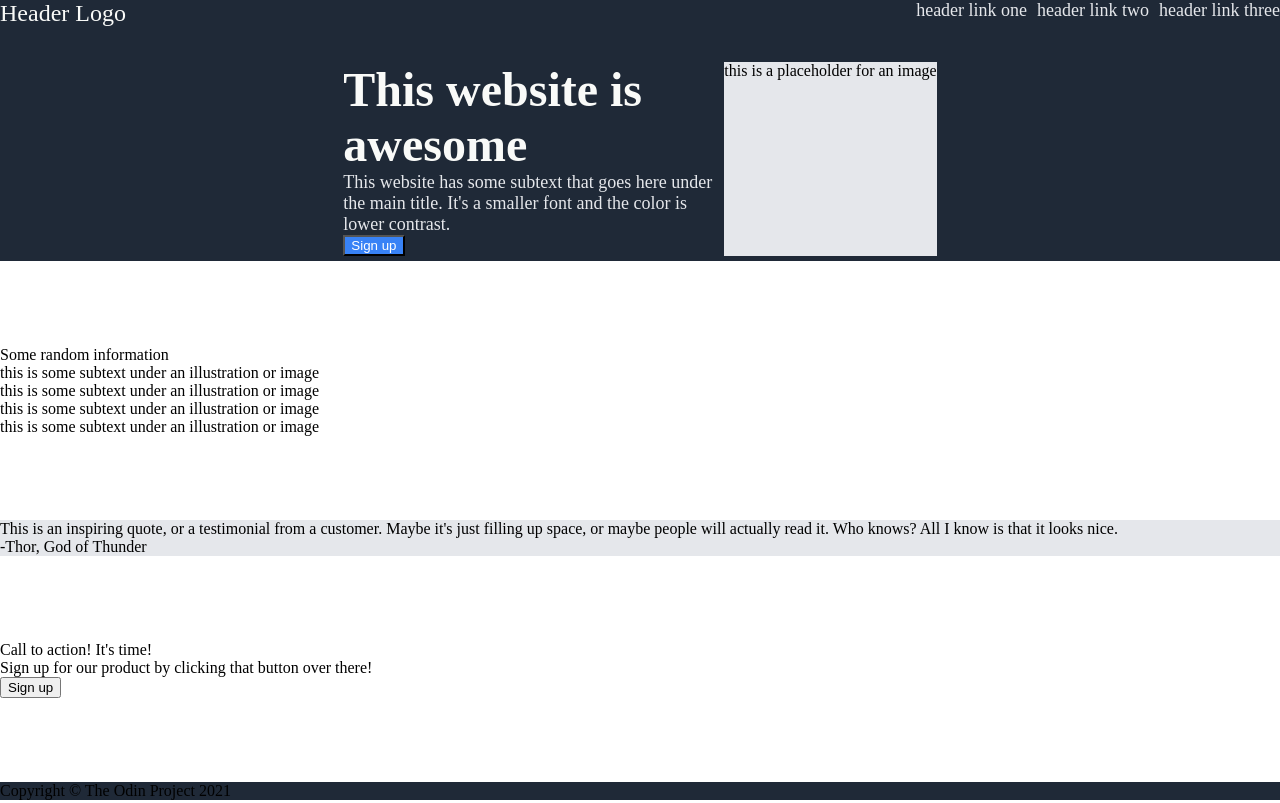
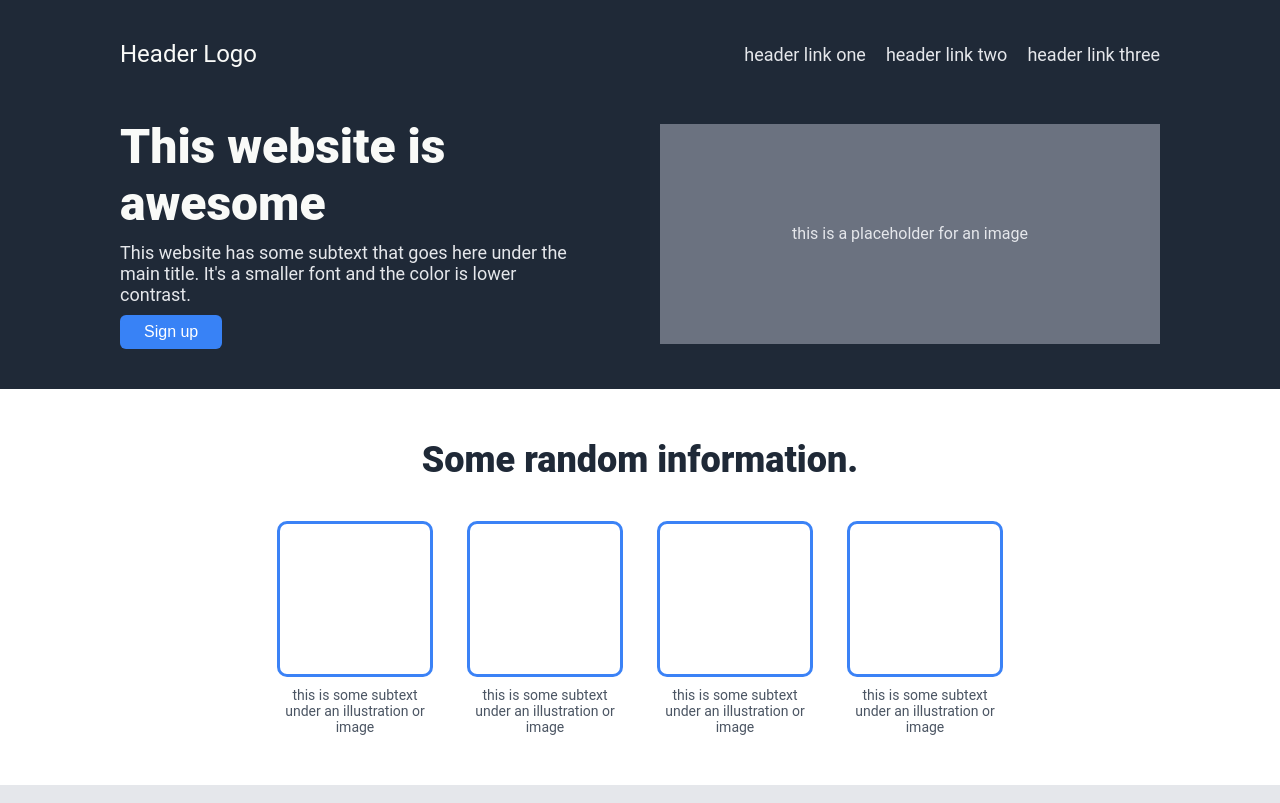
Before and after one commit to Hannah-Rose03/Landing_Page, a plain HTML site: page index.html in a window 1280 px wide. Shown: the top 803 px of the page. Drawn offline with Linux system fonts and the light colour scheme.

Commit message:
Finish styling with flex containers.

```diff
--- a/index.html
+++ b/index.html
@@ -33,18 +33,27 @@
     </div>
 
     <div class="random">
-        <div class="header">Some random information</div>
+        <div class="header">Some random information.</div>
         <div class="squares">
-            <!-- <img> -->
-            <div class="text">this is some subtext under an illustration or image</div>
-            <!-- <img> -->
-            <div class="text">this is some subtext under an illustration or image</div>
-            <!-- <img> -->
-            <div class="text">this is some subtext under an illustration or image</div>
-            <!-- <img> -->
-            <div class="text">this is some subtext under an illustration or image</div>
+            <div class="box">
+                <div class="square"></div>
+                <div class="text">this is some subtext under an illustration or image</div>
+            </div>
+            <div class="box">
+                <div class="square"></div>
+                <div class="text">this is some subtext under an illustration or image</div>
+            </div>
+            <div class="box">
+                <div class="square"></div>
+                <div class="text">this is some subtext under an illustration or image</div>
+            </div>
+            <div class="box">
+                <div class="square"></div>
+                <div class="text">this is some subtext under an illustration or image</div>
+            </div>
         </div>
     </div>
+
 
     <div class="quote">
         <div class="words">This is an inspiring quote, or a testimonial from a
--- a/style.css
+++ b/style.css
@@ -4,18 +4,21 @@ body {
     display: flex;
     flex-direction: column;
     justify-content: space-between;
+    font-family: 'ROBOTO';
 }
 
 .hero {
     background-color: #1F2937;
     display: flex;
     flex-direction: column;
-    gap: 30px;
+    gap: 50px;
+    padding: 40px 120px;
 }
 
 .nav {
     display: flex;
     justify-content: space-between;
+    align-items: center;
 }
 
 .logo {
@@ -34,7 +37,7 @@ body {
 ul {
     display: flex;
     list-style-type: none;
-    gap: 10px;
+    gap: 20px;
     padding:0;
     margin: 0;
 
@@ -48,13 +51,13 @@ a {
 
 .hero-mid {
     display: flex;
-    justify-content: center;
-    justify-items: center;
-    padding: 5px;
+    justify-content: space-between;
+    align-items: center;
+    gap: 60px;
 }
 
 .awesome {
-    max-width: 30%;
+    max-width: 45%;
 }
 
 .title {
@@ -64,27 +67,161 @@ a {
 }
 
 .context {
-     font-size: 18px;
-    color: #E5E7EB
+    font-size: 18px;
+    color: #E5E7EB;
+    padding: 10px 0px;
 }
 
 .button{
     background-color: #3882F6;
     color: white;
+    padding: 8px 24px;
+    border: none;
+    border-radius: 6px;
+    font-size: 16px;
+    cursor: pointer;
 }
 
 .placeholder {
-    background-color: #E5E7EB;
+    background-color: #6B7280;
+    width: 500px;
+    height: 220px;
+    display: flex;
+    align-items: center;
+    justify-content: center;
+    color: #E5E7EB;
+    font-size: 16px;
 }
 
-.alt-text {
+.random {
+  display: flex;
+  flex-direction: column;
+  align-items: center;
+  justify-content: center;
+  padding: 50px 0;
+}
 
+.header {
+  font-size: 36px;
+  font-weight: 900;
+  color: #1F2937;
+  margin-bottom: 40px;
+}
+
+.squares {
+  display: flex;
+  gap: 40px;
+  flex-wrap: wrap; /* optional for responsiveness */
+  justify-content: center;
+}
+
+.box {
+  display: flex;
+  flex-direction: column;
+  align-items: center;
+  width: 150px;
+  text-align: center;
+}
+
+.square {
+  width: 150px;
+  height: 150px;
+  border: 3px solid #3B82F6;
+  border-radius: 10px;
+  margin-bottom: 10px;
+}
+
+.text {
+  font-size: 14px;
+  color: #4B5563;
 }
 
 .quote {
+    display: flex;
+    flex-direction: column;
+    align-items: center;
     background-color: #E5E7EB;
+    padding: 50px 0;
+}
+
+.words {
+  max-width: 50%;
+  font-size: 24px;
+  font-style: italic;
+  color: #1F2937;
+  text-align: center;
+}
+
+.signature {
+  max-width: 50%;
+  align-self: flex-end;
+  text-align: right;
+  margin-top: 20px;
+  padding-right: 15px;
+  font-weight: bold;
+  color: #1F2937;
+}
+
+.action {
+    display: flex;
+    align-items: center;
+    justify-content: center;
+    padding: 50px 0;
+}
+
+.container {
+  display: flex;
+  justify-content: space-between;
+  align-items: center;
+  gap: 50px;
+  background-color: #3882F6;
+  border-radius: 8px;
+  padding: 40px 80px;
+  max-width: 900px;
+  width: 100%;
+}
+
+.time {
+  display: flex;
+  flex-direction: column;
+}
+
+.now{
+    font-size: 24px;
+    color: #F9FAF8
+}
+
+.soon {
+    font-size: 18px;
+    color:#E5E7EB;
+}
+
+.item {
+  display: flex;
+  justify-content: center;
+  align-items: center;
+}
+
+.sso {
+  padding: 8px 24px;
+  background-color: #3882F6;
+  color: white;
+  border: 2px solid white;
+  border-radius: 8px;
+  font-size: 16px;
+  font-weight: bold;
+  cursor: pointer;
 }
 
 .footer {
-    background-color: #1F2937;
+  display: flex;
+  align-items: center;
+  justify-content: center;
+  background-color: #1F2937;
+  height: 100px;
 }
+
+.copyright {
+  color: #E5E7EB;
+  font-size: 16px;
+}
```
